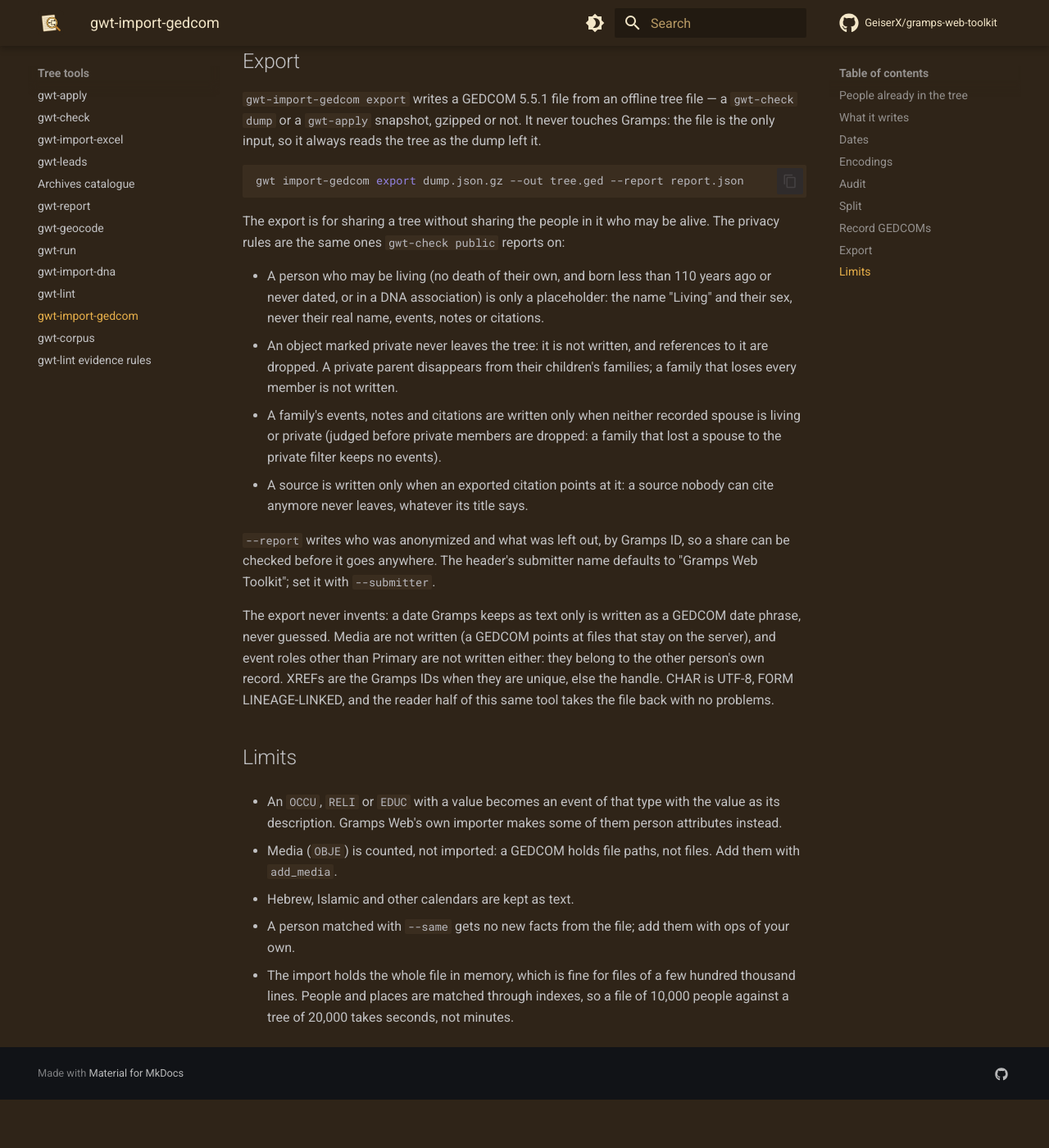
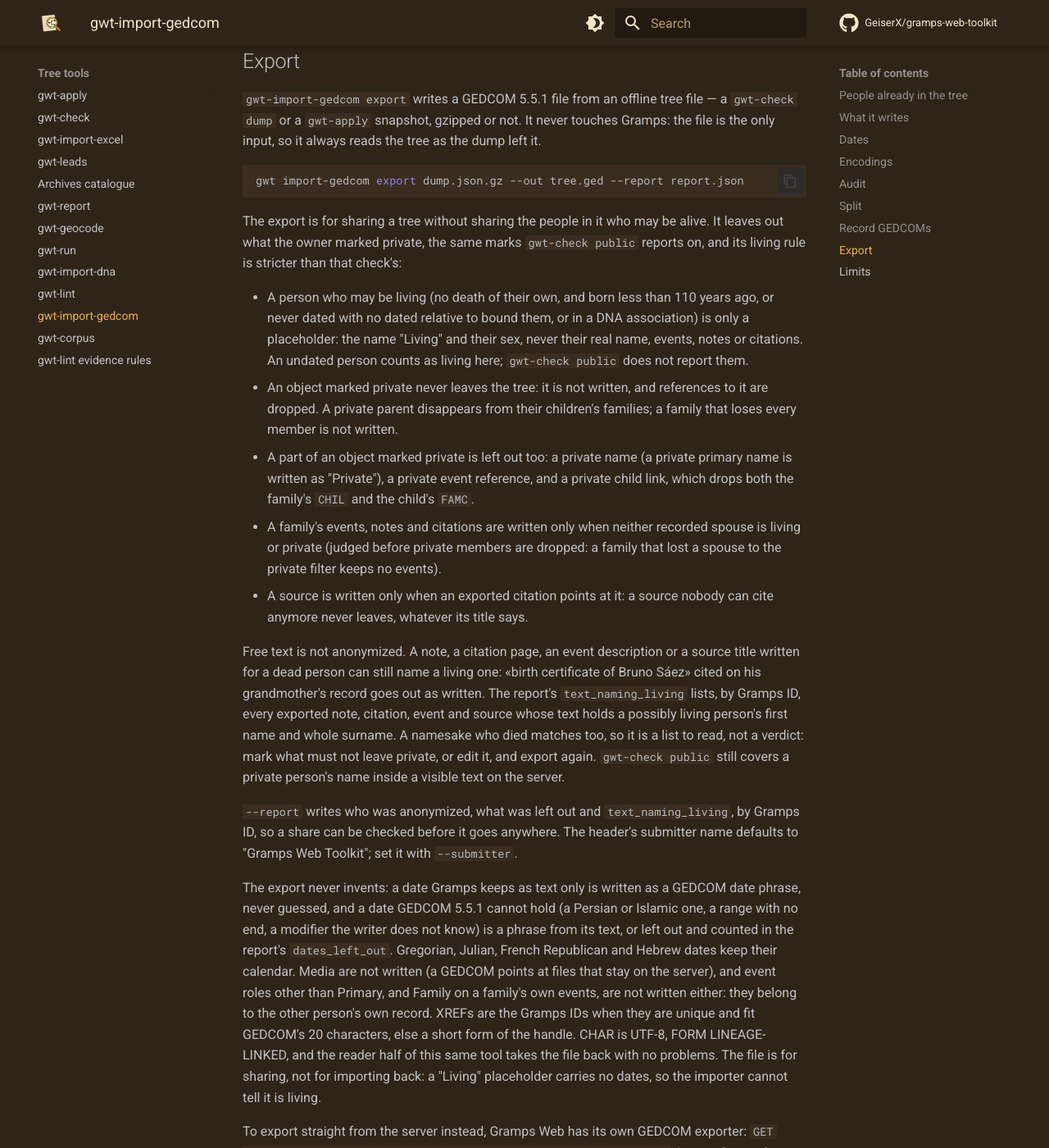
Before and after one commit to GeiserX/gramps-web-toolkit, an MkDocs documentation site: the page built from docs/import-gedcom.md, in a window 1280 px wide and 1400 px high, scrolled down 5014 px. Shown: the whole window at 82% size. Built offline with MkDocs 1.6.1 and Material for MkDocs 9.7.7, drawn with Linux system fonts in a browser that asks for light colours; comment, search, counter and statistics services are not loaded; before the commit the page ends 6355 px from its top, so only the background shows below that; some of the changed text lies outside the part shown.

Commit message:
docs(gedcom): say what the export leaves out and where free text still leaks
The export's privacy is not the same as gwt-check public: it counts undated
people as living, and it never rewrites free text. The page says both, names
text_naming_living as the list to read before sharing, points at Gramps
Web's own exporter for an online export, and the docs index lists export.

````diff
--- a/docs/import-gedcom.md
+++ b/docs/import-gedcom.md
@@ -115,28 +115,50 @@ the tree as the dump left it.
 gwt import-gedcom export dump.json.gz --out tree.ged --report report.json
 ```
 
-The export is for sharing a tree without sharing the people in it who may be alive. The privacy rules are the
-same ones `gwt-check public` reports on:
+The export is for sharing a tree without sharing the people in it who may be alive. It leaves out what the
+owner marked private, the same marks `gwt-check public` reports on, and its living rule is stricter than that
+check's:
 
-- A person who may be living (no death of their own, and born less than 110 years ago or never dated, or in a
-  DNA association) is only a placeholder: the name "Living" and their sex, never their real name, events,
-  notes or citations.
+- A person who may be living (no death of their own, and born less than 110 years ago, or never dated with no
+  dated relative to bound them, or in a DNA association) is only a placeholder: the name "Living" and their
+  sex, never their real name, events, notes or citations. An undated person counts as living here;
+  `gwt-check public` does not report them.
 - An object marked private never leaves the tree: it is not written, and references to it are dropped. A
   private parent disappears from their children's families; a family that loses every member is not written.
+- A part of an object marked private is left out too: a private name (a private primary name is written as
+  "Private"), a private event reference, and a private child link, which drops both the family's `CHIL` and
+  the child's `FAMC`.
 - A family's events, notes and citations are written only when neither recorded spouse is living or private
   (judged before private members are dropped: a family that lost a spouse to the private filter keeps no
   events).
 - A source is written only when an exported citation points at it: a source nobody can cite anymore never
   leaves, whatever its title says.
 
-`--report` writes who was anonymized and what was left out, by Gramps ID, so a share can be checked before it
-goes anywhere. The header's submitter name defaults to "Gramps Web Toolkit"; set it with `--submitter`.
+Free text is not anonymized. A note, a citation page, an event description or a source title written for a
+dead person can still name a living one: «birth certificate of Bruno Sáez» cited on his grandmother's record
+goes out as written. The report's `text_naming_living` lists, by Gramps ID, every exported note, citation,
+event and source whose text holds a possibly living person's first name and whole surname. A namesake who died
+matches too, so it is a list to read, not a verdict: mark what must not leave private, or edit it, and export
+again. `gwt-check public` still covers a private person's name inside a visible text on the server.
 
-The export never invents: a date Gramps keeps as text only is written as a GEDCOM date phrase, never guessed.
-Media are not written (a GEDCOM points at files that stay on the server), and event roles other than Primary
-are not written either: they belong to the other person's own record. XREFs are the Gramps IDs when they are
-unique, else the handle. CHAR is UTF-8, FORM LINEAGE-LINKED, and the reader half of this same tool takes the
-file back with no problems.
+`--report` writes who was anonymized, what was left out and `text_naming_living`, by Gramps ID, so a share can
+be checked before it goes anywhere. The header's submitter name defaults to "Gramps Web Toolkit"; set it with
+`--submitter`.
+
+The export never invents: a date Gramps keeps as text only is written as a GEDCOM date phrase, never guessed,
+and a date GEDCOM 5.5.1 cannot hold (a Persian or Islamic one, a range with no end, a modifier the writer does
+not know) is a phrase from its text, or left out and counted in the report's `dates_left_out`. Gregorian,
+Julian, French Republican and Hebrew dates keep their calendar. Media are not written (a GEDCOM points at files
+that stay on the server), and event roles other than Primary, and Family on a family's own events, are not
+written either: they belong to the other person's own record. XREFs are the Gramps IDs when they are unique
+and fit GEDCOM's 20 characters, else a short form of the handle. CHAR is UTF-8, FORM LINEAGE-LINKED, and the
+reader half of this same tool takes the file back with no problems. The file is for sharing, not for importing
+back: a "Living" placeholder carries no dates, so the importer cannot tell it is living.
+
+To export straight from the server instead, Gramps Web has its own GEDCOM exporter:
+`GET /api/exporters/ged/file?private=true&living=ReplaceCompleteName`. It uses Gramps' own writer and its
+`probably_alive` rule; this subcommand works offline from a dump, uses the toolkit's living rule and writes the
+report.
 
 ## Limits
 
````
Also changed, not shown: docs/index.md (+1 -1 lines).
